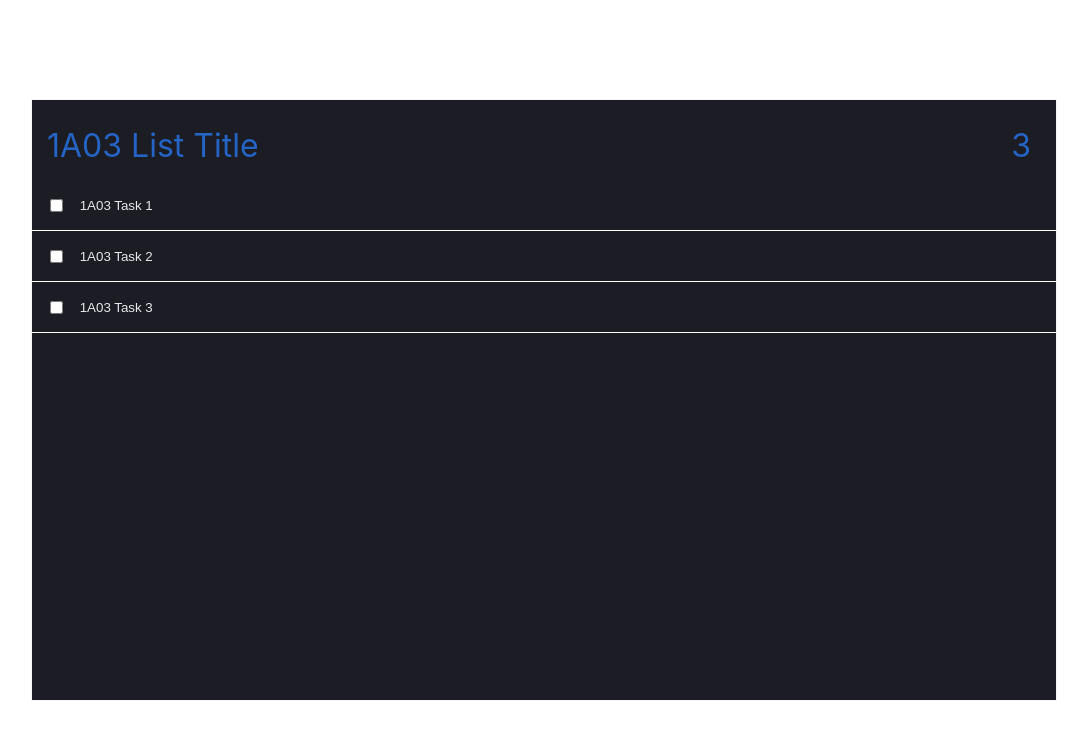
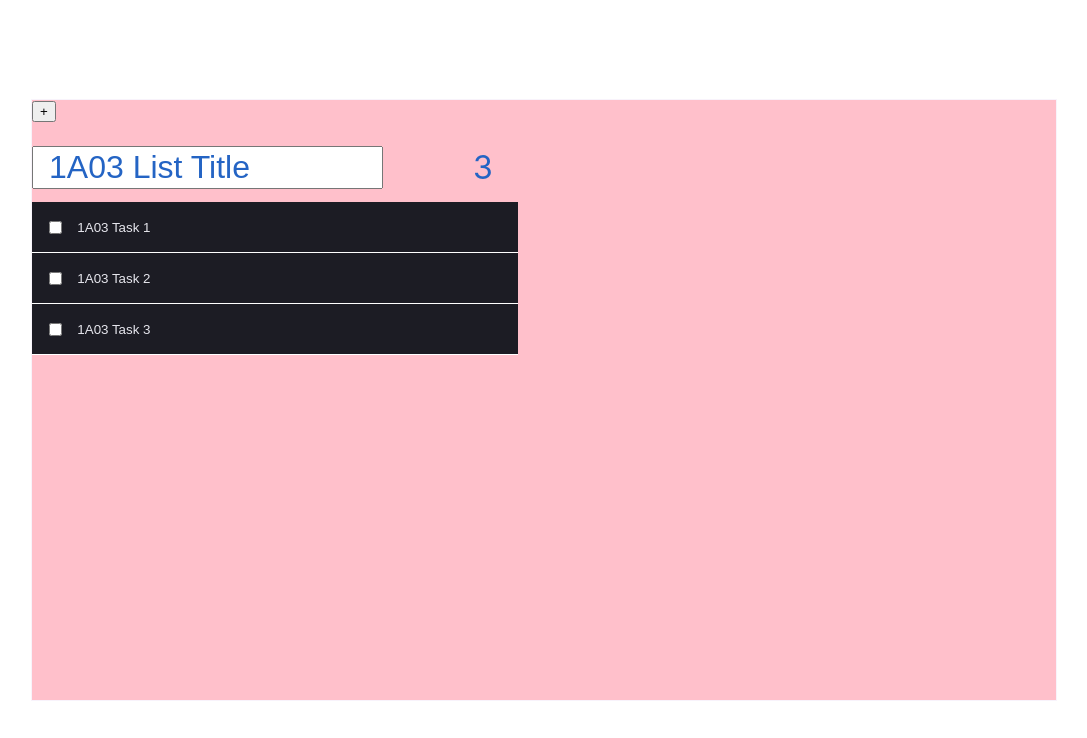
Before and after one commit to AdityaSharma6/todo-app-frontend, a React (Create React App) app: page / in a window 1280 px wide. Shown: the top 738 px of the page, without its empty margins (96-1183 px from the left). Built offline with nearby package versions, Linux system fonts and the light colour scheme.

Commit message:
Created function to handle addig new TodoItems to TodoList

```diff
--- a/src/Components/TodoListComponentFolder/TodoList.tsx
+++ b/src/Components/TodoListComponentFolder/TodoList.tsx
@@ -1,5 +1,7 @@
+import { stringify } from 'querystring';
 import { FunctionComponent, useState } from 'react';
 import { ITodoListProps } from '../../props';
+import { TodoItemType } from '../../types';
 import { TodoItem } from '../TodoItemComponentFolder/TodoItem';
 import './TodoList.css';
 
@@ -18,10 +20,7 @@ export const TodoList: FunctionComponent<ITodoListProps> = (props: ITodoListProp
         );
     };
 
-    const updateTodoItemCompletionStatus = (
-        updatedTodoItemId: string,
-        updatedTodoItemCompletionStatus: boolean
-    ) => {
+    const updateTodoItemCompletionStatus = (updatedTodoItemId: string) => {
         // API Request to update TodoItem in DB goes HERE
         setTodoItemsCollection(
             todoItemsCollection.filter(todoItem => {
@@ -29,6 +28,29 @@ export const TodoList: FunctionComponent<ITodoListProps> = (props: ITodoListProp
             })
         );
     };
+
+    const addNewTodoItem = () => {
+        // API Request to create a TodoItem in DB
+        // Once API Request is complete, retrieve the new item details and put it into the array
+        if (todoItemsCollection.filter(todoItem => !todoItem.title).length > 0) {
+            alert('We have already created another Todo Item. Fill that out first.');
+            return;
+        }
+        // Temp Stuff being placed in TodoItems[]
+        const newTodoItem: TodoItemType = {
+            _id: Math.random().toString(),
+            listId: props._id,
+            title: '',
+            creationDate: '2020/01/28',
+            isComplete: false,
+        };
+
+        const newTodoItemCollection = [...todoItemsCollection];
+        newTodoItemCollection.push(newTodoItem);
+
+        setTodoItemsCollection(newTodoItemCollection);
+    };
+
     /*
     Data Used during Render:
     - TodoList Title
@@ -36,9 +58,17 @@ export const TodoList: FunctionComponent<ITodoListProps> = (props: ITodoListProp
     - List of TodoItems
     */
     return (
-        <div className='root-body-container'>
+        <div className='root-todolist-container'>
+            <button className={'add-todoitem-button'} onClick={addNewTodoItem}>
+                +
+            </button>
             <div className='todolist-information-container'>
-                <div className='todolist-title'>{props.title}</div>
+                <input
+                    className='todolist-title'
+                    value={props.title}
+                    placeholder={'Add Todo List Title'}
+                    onChange={e => props.updateTodoListTitle(props._id, e.target.value)}
+                />
                 <div className='todolist-uncompleted-item-count'>{todoItemsCollection.length}</div>
             </div>
             <div className='todolist-todoitem-collection-container'>
```
